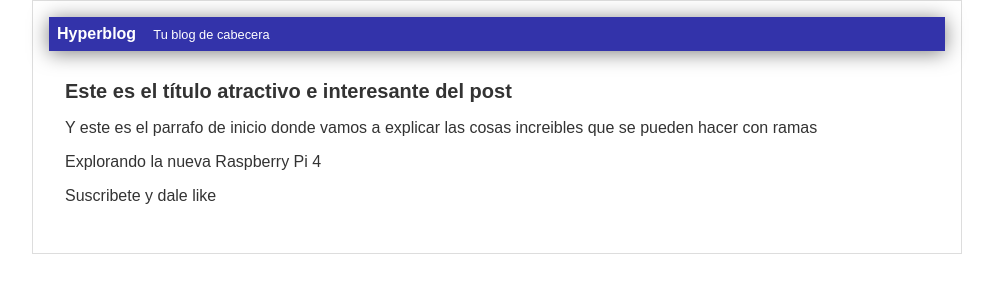
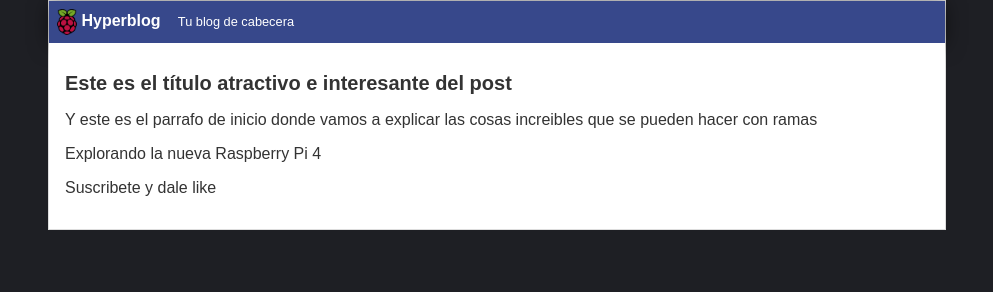
Before and after one commit to EduardoAule/hyperblog, a plain HTML site: page blogspot.html in a window 1280 px wide. Shown: the whole page, without its empty margins (143-1136 px from the left). Drawn offline with Linux system fonts and the light colour scheme.

Commit message:
Color de fondo, logo nuevo y mejor color de header

```diff
--- a/blogspot.html
+++ b/blogspot.html
@@ -6,6 +6,7 @@
     <body>
 		<div id="container">
 			<div id="cabecera">
+				<img id="logo" src="imagenes/rpi-logo.png" />
 				Hyperblog
 				<span id="tagline">Tu blog de cabecera</span>
 			</div>
--- a/css/estilos.css
+++ b/css/estilos.css
@@ -1,5 +1,6 @@
 body
 {
+    background: #1e1f24;
     color: #333;
     text-align: center;
     font-family: "Arial";
@@ -9,12 +10,17 @@ body
 }
 #cabecera
 {
-	background: #33A;
+	background: #37488b;
 	box-shadow: 0px 2px 20px 0px rgba(0,0,0,0.5);
 	color: white;
 	font-weight: bold;
 	margin: 0;
 	padding: 0.5em;
+}
+#cabecera #logo
+{
+    width: 20px;
+    vertical-align: middle;
 }
 #cabecera #tagline
 {
@@ -25,7 +31,7 @@ body
 #container
 {
     width: 70%;
-    padding: 1em;
+    padding: 0;
     text-align: left;
     border: 1px solid #DDD;
     margin: 0 auto;
@@ -37,5 +43,6 @@ body
 }
 #post
 {
+    background: white;
     padding: 1em;
 }
```
